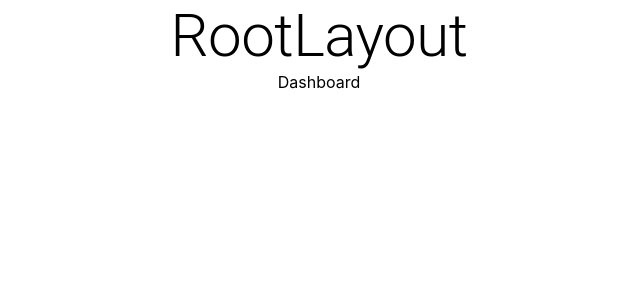
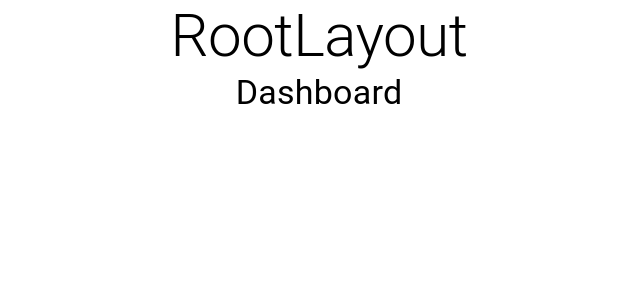
Before and after one commit to lloydagola/rtk-shop, a React (Create React App) app: page / in a window 1280 px wide. Shown: the top 300 px of the page, without its empty margins (321-961 px from the left). Built offline with nearby package versions, Linux system fonts and the light colour scheme.

Commit message:
refactoring

```diff
--- a/src/components/Cart.tsx
+++ b/src/components/Cart.tsx
@@ -1,7 +1,8 @@
 import React from "react";
+import { Heading } from "./Text";
 
 const Cart = () => {
-  return <div>Cart</div>;
+  return <Heading variant="h4">Cart</Heading>;
 };
 
 export default Cart;
--- a/src/components/Dashboard.tsx
+++ b/src/components/Dashboard.tsx
@@ -1,7 +1,8 @@
 import React from "react";
+import { Heading } from "./Text";
 
 const Dashboard = () => {
-  return <div>Dashboard</div>;
+  return <Heading variant="h4">Dashboard</Heading>;
 };
 
 export default Dashboard;
--- a/src/components/Text.tsx
+++ b/src/components/Text.tsx
@@ -4,10 +4,19 @@ import React from "react";
 
 export const Heading = ({
   children,
-  variant,
+  variant = "h1",
 }: {
   children: string;
-  variant: Variant;
+  variant?: Variant;
 }) => {
   return <Typography variant={variant}>{children}</Typography>;
 };
+export const BodyText = ({
+  children,
+  variant = "body1",
+}: {
+  children: string;
+  variant?: Variant;
+}) => {
+  return <Typography variant={variant}>{children}</Typography>;
+};
```
